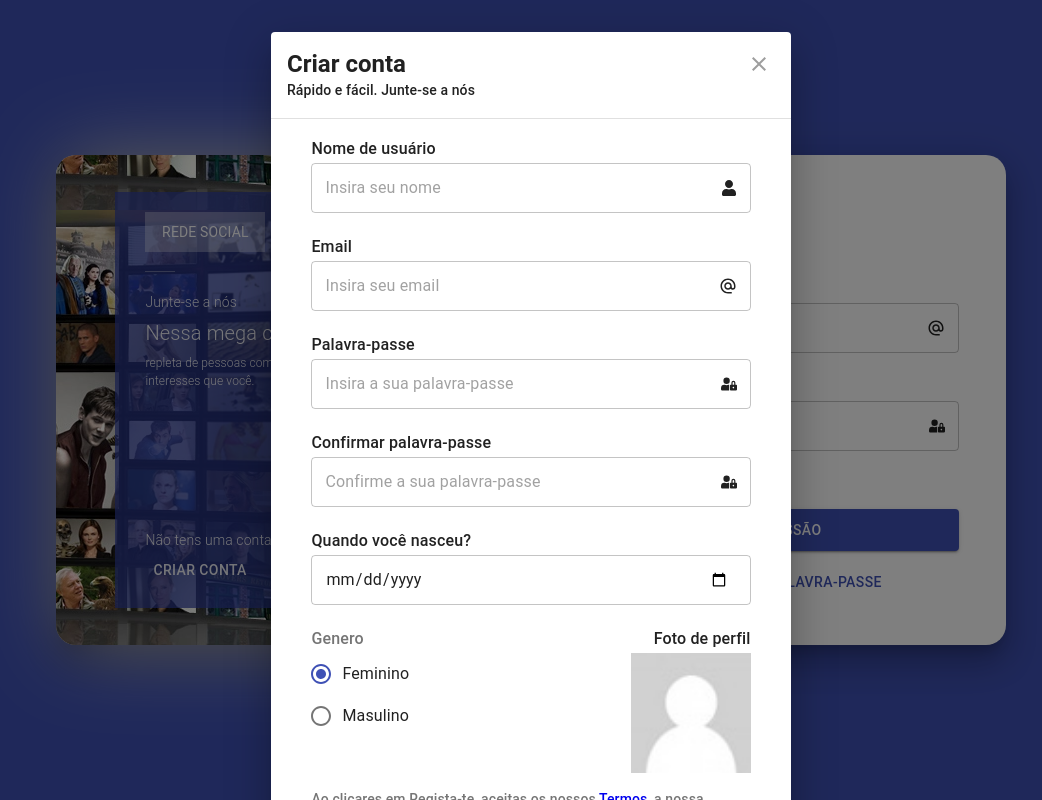
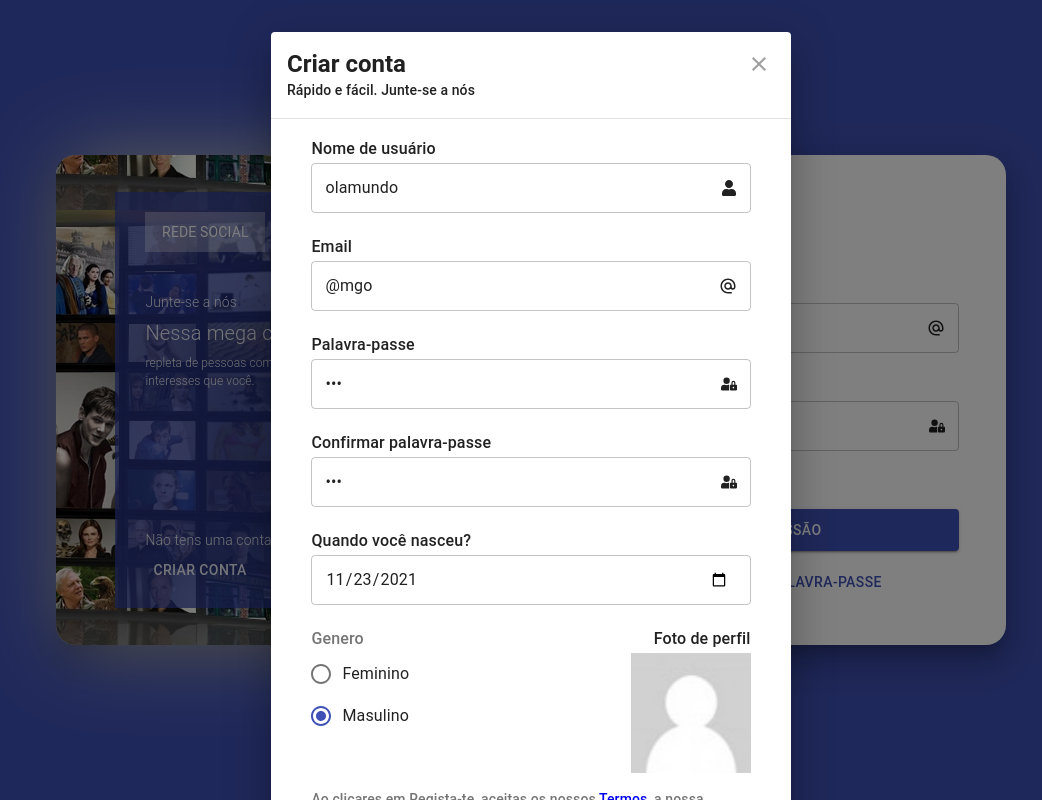
Before and after one commit to Francisco-Fetapi/projeto-tcc, a React (Create React App) app: page /criar-conta in a window 1280 px wide. Shown: the whole page, without its empty margins (109-1151 px from the left). Built offline with nearby package versions, Linux system fonts and the light colour scheme.

Commit message:
formularios ajustados e organizados com o formik

```diff
--- /dev/null
+++ b/src/components/Forms/FormAddPost.jsx
@@ -0,0 +1,53 @@
+import React from "react";
+import Paper from "@material-ui/core/Paper";
+import Button from "@material-ui/core/Button";
+import ButtonGroup from "@material-ui/core/ButtonGroup";
+import TextField1 from "../TextField1";
+import Divider from "@material-ui/core/Divider";
+import Box from "@material-ui/core/Box";
+import { FaVideo, FaPhotoVideo, FaEye } from "react-icons/fa";
+import Send from "@material-ui/icons/Send";
+import AddCircle from "@material-ui/icons/AddCircle";
+
+import { Formik, Form } from "formik";
+
+export default function FormAddPost() {
+  return (
+    <Paper className="paper" elevation={3}>
+      <Formik
+        initialValue={{
+          post: "oi",
+        }}
+      >
+        <Form autoComplete="off">
+          <Box display="flex" alignItems="flex-start">
+            <img src="./img/user.jpg" alt="logo user" />
+            <TextField1
+              multiline
+              rowsMax={10}
+              id="post"
+              fullWidth
+              placeholder="Escreva alguma coisa e publique"
+            />
+          </Box>
+          <Box mt={1} display="flex" justifyContent={"center"}>
+            <Button endIcon={<Send />} variant="contained" color="primary">
+              Publicar
+            </Button>
+          </Box>
+          <Box mt={1}>
+            <Divider />
+          </Box>
+          <Box className="button-group">
+            <ButtonGroup fullWidth variant="text" color="primary">
+              <Button startIcon={<FaVideo />}>Videos</Button>
+              <Button startIcon={<FaPhotoVideo />}>Foto</Button>
+              <Button startIcon={<FaEye />}>A Assistir</Button>
+              <Button startIcon={<AddCircle />}>Mais</Button>
+            </ButtonGroup>
+          </Box>
+        </Form>
+      </Formik>
+    </Paper>
+  );
+}
--- a/src/components/Forms/FormConfirmarEmail.jsx
+++ b/src/components/Forms/FormConfirmarEmail.jsx
@@ -7,6 +7,8 @@ import { useNavigate } from "react-router-dom";
 import Button from "@material-ui/core/Button";
 import Security from "@material-ui/icons/Security";
 
+import { Formik, Form } from "formik";
+
 export default function FormConfirmarEmail() {
   const navigate = useNavigate();
   function confirmar() {
@@ -14,12 +16,17 @@ export default function FormConfirmarEmail() {
   }
   return (
     <ConfirmarEmail.Form>
-      <Box component="form" autoComplete="off">
+      <Formik
+        initialValues={{
+          cod_confirmacao: "123",
+        }}
+      >
+        <Form autoComplete="off">
           <Box mt={-0.5}>
             <TextField1
               placeholder="XXX-XXX-XXX"
               icon={<Security />}
-            id="cod-confirmacao"
+              id="cod_confirmacao"
               label="Código de confirmação"
             />
           </Box>
@@ -48,7 +55,8 @@ export default function FormConfirmarEmail() {
               Reenviar o código
             </Button>
           </Box>
-      </Box>
+        </Form>
+      </Formik>
     </ConfirmarEmail.Form>
   );
 }
--- a/src/components/Forms/FormLogin.jsx
+++ b/src/components/Forms/FormLogin.jsx
@@ -9,6 +9,8 @@ import AlternateEmail from "@material-ui/icons/AlternateEmail";
 import Button from "@material-ui/core/Button";
 import FormControlLabel from "@material-ui/core/FormControlLabel";
 import { useNavigate } from "react-router-dom";
+
+import { Formik, Form } from "formik";
 
 export default function FormLogin() {
   const [checked, setChecked] = useState(false);
@@ -23,7 +25,13 @@ export default function FormLogin() {
   return (
     <>
       <ContainerFormLogin>
-        <Box component="form" autoComplete="off">
+        <Formik
+          initialValues={{
+            email: "@",
+            password: "123",
+          }}
+        >
+          <Form autoComplete="off">
             <Box my={2}>
               <Text variant="h4" style={{ fontWeight: "bold" }}>
                 Inciar Sessão
@@ -94,7 +102,8 @@ export default function FormLogin() {
                 Esqueci minha palavra-passe
               </Button>
             </Box>
-        </Box>
+          </Form>
+        </Formik>
       </ContainerFormLogin>
     </>
   );
--- a/src/components/Forms/FormMaisSobreVoce.jsx
+++ b/src/components/Forms/FormMaisSobreVoce.jsx
@@ -5,6 +5,8 @@ import Box from "@material-ui/core/Box";
 import MenuItem from "@material-ui/core/MenuItem";
 import TextField1 from "../TextField1";
 import { useNavigate } from "react-router-dom";
+
+import { Formik, Form } from "formik";
 
 const itens = [1, 2, 3].map((item) => (
   <MenuItem key={item} value={`item${item}`}>
@@ -20,7 +22,19 @@ export default function FormMaisSobreVoce() {
   }
   return (
     <MaisSobreVoce.Form>
-      <Box component="form" autoComplete="off">
+      <Formik
+        initialValues={{
+          pais: "item1",
+          estado: "item2",
+          cidade: "item3",
+          genero_favorito: "item2",
+          genero_favorito_porque: "item3",
+          pior_genero: "item1",
+          pra_que_assistir: "item3",
+          biografia: "",
+        }}
+      >
+        <Form autoComplete="off">
           <Box className="grid-3">
             <Box>
               <TextField1 select id="pais" label="Escolha o seu pais">
@@ -28,12 +42,12 @@ export default function FormMaisSobreVoce() {
               </TextField1>
             </Box>
             <Box>
-            <TextField1 select id="pais" label="Escolha o seu estado">
+              <TextField1 select id="estado" label="Escolha o seu estado">
                 {itens}
               </TextField1>
             </Box>
             <Box>
-            <TextField1 select id="pais" label="Escolha a sua cidade">
+              <TextField1 select id="cidade" label="Escolha a sua cidade">
                 {itens}
               </TextField1>
             </Box>
@@ -94,7 +108,8 @@ export default function FormMaisSobreVoce() {
               Concluido
             </Button>
           </Box>
-      </Box>
+        </Form>
+      </Formik>
     </MaisSobreVoce.Form>
   );
 }
--- /dev/null
+++ b/src/components/Forms/FormSearch.jsx
@@ -0,0 +1,27 @@
+import React from "react";
+import TextField1 from "../TextField1.jsx";
+import Search from "@material-ui/icons/Search";
+import Box from "@material-ui/core/Box";
+
+import { Formik, Form } from "formik";
+
+export default function FormSearch() {
+  return (
+    <Box ml={5}>
+      <Formik
+        initialValues={{
+          search: "o",
+        }}
+      >
+        <Form autoComplete="off">
+          <TextField1
+            icon={<Search />}
+            placeholder="procurar filmes,series e pessoas"
+            id="search"
+            className="field-pesquisar"
+          />
+        </Form>
+      </Formik>
+    </Box>
+  );
+}
--- a/src/components/Forms/FormSignUp.jsx
+++ b/src/components/Forms/FormSignUp.jsx
@@ -7,7 +7,7 @@ import { FaUserLock, FaUser, FaPlusCircle } from "react-icons/fa";
 import Button from "@material-ui/core/Button";
 
 import Radio from "@material-ui/core/Radio";
-import RadioGroup from "@material-ui/core/RadioGroup";
+import RadioGroupMui from "@material-ui/core/RadioGroup";
 import FormControlLabel from "@material-ui/core/FormControlLabel";
 import FormControl from "@material-ui/core/FormControl";
 import FormLabel from "@material-ui/core/FormLabel";
@@ -17,14 +17,16 @@ import AlternateEmail from "@material-ui/icons/AlternateEmail";
 import { Link } from "react-router-dom";
 import { useNavigate } from "react-router-dom";
 
+import { Formik, Form, useField } from "formik";
+
+function RadioGroup({ children, id }) {
+  const [field, meta] = useField({ name: id });
+  return <RadioGroupMui {...field}>{children}</RadioGroupMui>;
+}
+
 export default function FormLogin({ handleClose }) {
-  const [value, setValue] = React.useState("female");
   const img = useRef();
   const navigate = useNavigate();
-
-  const handleChange = (event) => {
-    setValue(event.target.value);
-  };
 
   function alterarFoto(e) {
     if (e.target.files.length) {
@@ -42,7 +44,18 @@ export default function FormLogin({ handleClose }) {
   return (
     <>
       <ContainerFormSignUp>
-        <Box width={300} component="form" autocomplete="off">
+        <Formik
+          initialValues={{
+            _nome: "olamundo",
+            _email: "@mgo",
+            _password: "122",
+            _password2: "122",
+            _data_nascimento: "2021-11-23",
+            genero: "m",
+          }}
+          style={{ width: 300 }}
+        >
+          <Form>
             <Box mb={2.5}>
               <TextField1
                 placeholder="Insira seu nome"
@@ -94,20 +107,14 @@ export default function FormLogin({ handleClose }) {
                       Genero
                     </Text>
                   </FormLabel>
-                <RadioGroup
-                  aria-label="gender"
-                  name="gender1"
-                  value={value}
-                  onChange={handleChange}
-                  color="primary"
-                >
+                  <RadioGroup aria-label="gender" id="genero" color="primary">
                     <FormControlLabel
-                    value="female"
+                      value="f"
                       control={<Radio color="primary" />}
                       label="Feminino"
                     />
                     <FormControlLabel
-                    value="male"
+                      value="m"
                       control={<Radio color="primary" />}
                       label="Masulino"
                     />
@@ -161,7 +168,8 @@ export default function FormLogin({ handleClose }) {
                 Já tenho uma conta
               </Button>
             </Box>
-        </Box>
+          </Form>
+        </Formik>
       </ContainerFormSignUp>
     </>
   );
--- a/src/components/Header.jsx
+++ b/src/components/Header.jsx
@@ -1,10 +1,9 @@
 import React from "react";
 import { HeaderContainer } from "../styles";
-import TextField1 from "./TextField1.jsx";
 import Menu from "./Menu.jsx";
 import Box from "@material-ui/core/Box";
-import Search from "@material-ui/icons/Search";
 import MenuSecondary from "./MenuSecondary.jsx";
+import FormSearch from "./Forms/FormSearch";
 
 export default function Header() {
   return (
@@ -12,14 +11,7 @@ export default function Header() {
       <HeaderContainer>
         <Box display="flex" alignItems="center">
           <img src="./img/logo3.svg" alt="logo" style={{ zoom: "1.2" }} />
-          <Box ml={5}>
-            <TextField1
-              icon={<Search />}
-              placeholder="procurar filmes,series e pessoas"
-              id="search"
-              className="field-pesquisar"
-            />
-          </Box>
+          <FormSearch />
         </Box>
         <Box
           flexGrow={1}
--- a/src/components/TextField1.jsx
+++ b/src/components/TextField1.jsx
@@ -4,6 +4,8 @@ import FormControl from "@material-ui/core/FormControl";
 import { Text } from "../styles";
 import OutlinedInput from "@material-ui/core/OutlinedInput";
 import TextField from "@material-ui/core/TextField";
+
+import { useField } from "formik";
 
 export default function TextField1({
   icon,
@@ -15,6 +17,7 @@ export default function TextField1({
   multiline,
   ...props
 }) {
+  const [field, meta] = useField({ name: id, type });
   const Label = label && (
     <Text variant="subtitle1" style={{ fontWeight: 500 }}>
       {label}
@@ -31,6 +34,7 @@ export default function TextField1({
           select
           fullWidth
           {...props}
+          {...field}
         >
           {children}
         </TextField>
@@ -48,6 +52,7 @@ export default function TextField1({
           id={id}
           multiline
           {...props}
+          {...field}
         />
       </>
     );
@@ -64,6 +69,7 @@ export default function TextField1({
             <InputAdornment position="end">{icon || ""}</InputAdornment>
           }
           {...props}
+          {...field}
         />
       </FormControl>
     </>
```
Also changed, not shown: src/components/AddPost.jsx (+3 -36 lines), src/components/Forms/FormEsqueciAPasse.jsx (+37 -9 lines). Lines whose indentation alone changed are shown as unchanged.
